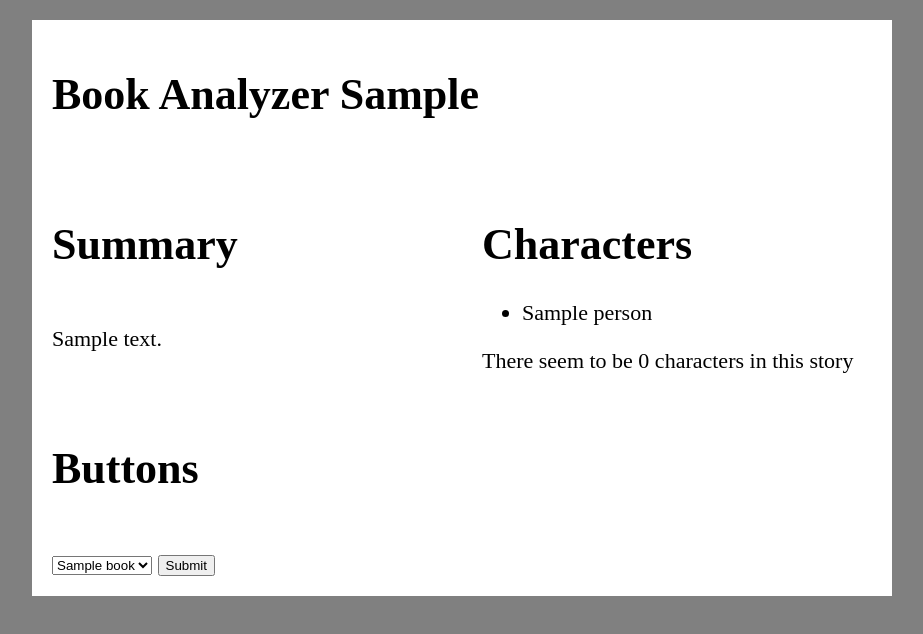
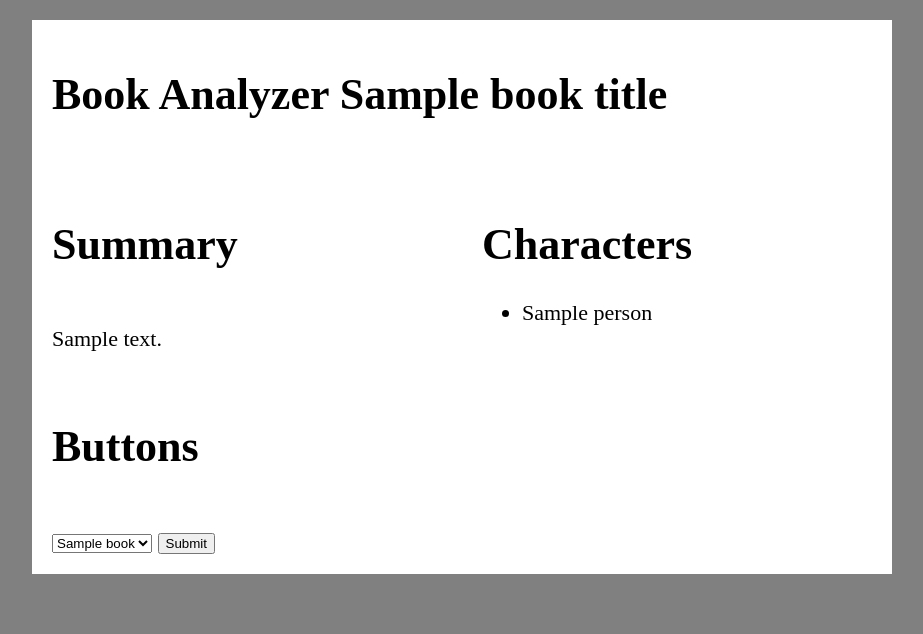
Before and after one commit to nighthail/book_analyzer, a Flask app: template templates/index.html in a window 1280 px wide. Shown: the top 634 px of the page, without its empty margins (178-1101 px from the left). Run offline with Flask 3, Linux system fonts and the light colour scheme; the template is opened without the code that fills it: most values are stand-ins (such as "Sample title", 1, 10 or a date in 2020); some web fonts are replaced.

Commit message:
Fixed title of book on header of page

```diff
--- a/app.py
+++ b/app.py
@@ -136,11 +136,14 @@ def process():
         doc = get_chosen_book(chosen_book)
         book_summary = make_summary(doc)
         unique_characters = get_all_characters(doc)
+        book_title = chosen_book.replace('.txt', '')
+        book_title = book_title.replace('-', ' ')
     else:
         chosen_book = 'text.txt'
 
+
     return render_template('index.html', book_summary=book_summary, unique_characters=unique_characters,
-                           book_list=book_list, chosen_book=chosen_book)
+                           book_list=book_list, book_title=book_title)
 
 
 if __name__ == '__main__':
--- a/templates/index.html
+++ b/templates/index.html
@@ -11,7 +11,7 @@
 </head>
 <body>
     <div class="container">
-        <div class="row span-two-columns"><h1>Book Analyzer {{ chosen_book }}</h1></div>
+        <div class="row span-two-columns"><h1>Book Analyzer {{ book_title }}</h1></div>
         <div class="row">
         <div class="column"><h1>Summary</h1><br>
             {{ book_summary }} </div>
@@ -21,7 +21,7 @@
         {% for person in unique_characters %}
             <li>{{ person }}</li>
         {% endfor %}
-    </ul>There seem to be {{ amount }} characters in this story</div>
+    </ul></div>
         </div>
         <div class="row">
             <div class="column"><h1>Buttons</h1> <br>
```
